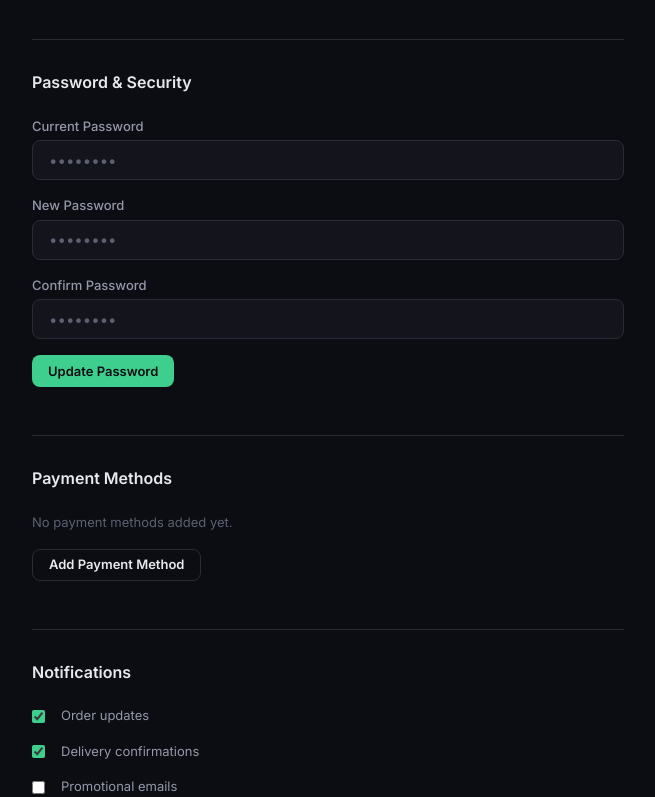
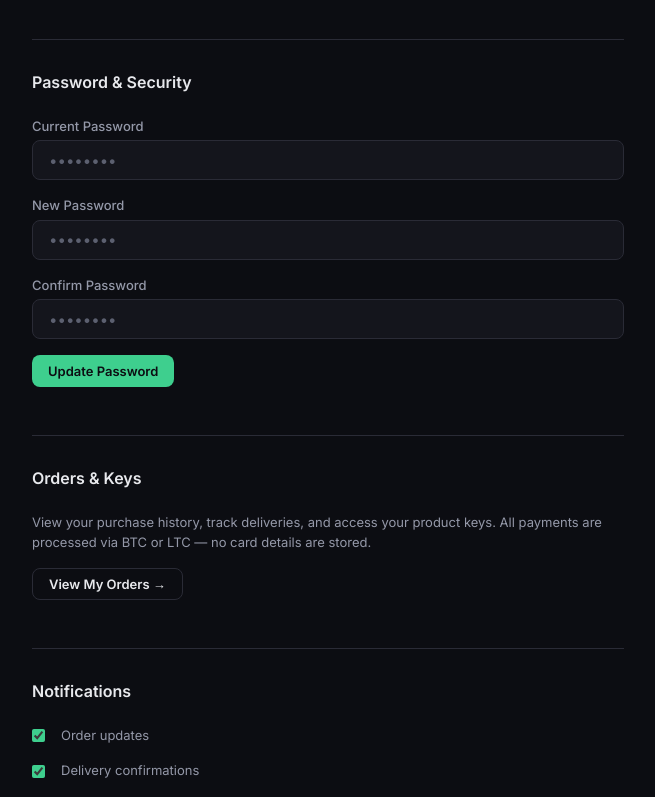
Before and after one commit to moeelzayyat/goblinlooter, a Next.js app: page /account in a window 1280 px wide. Shown: the part 404-1201 px from the top of the page, without its empty margins (312-967 px from the left). Built offline with nearby package versions, Linux system fonts and the light colour scheme; no server answers.

Commit message:
fix: account page - replace Payment Methods with Orders section, add Link import

```diff
--- a/src/app/account/page.tsx
+++ b/src/app/account/page.tsx
@@ -2,6 +2,7 @@
 
 import { NavBar } from "@/components/layout/NavBar";
 import { Footer } from "@/components/layout/Footer";
+import Link from "next/link";
 import { PageHeader } from "@/components/layout/PageHeader";
 import { TextInput } from "@/components/ui/TextInput";
 import { Button } from "@/components/ui/Button";
@@ -100,7 +101,7 @@ export default function AccountPage() {
           </div>
         </section>
 
-        {/* Payment */}
+        {/* Orders */}
         <section
           style={{
             marginBottom: "var(--space-2xl)",
@@ -115,23 +116,26 @@ export default function AccountPage() {
               marginBottom: "var(--space-lg)",
             }}
           >
-            Payment Methods
+            Orders & Keys
           </h2>
           <p
             style={{
-              color: "var(--text-muted)",
+              color: "var(--text-secondary)",
               fontSize: "var(--text-sm)",
+              marginBottom: "var(--space-md)",
             }}
           >
-            No payment methods added yet.
+            View your purchase history, track deliveries, and access your product keys.
+            All payments are processed via BTC or LTC — no card details are stored.
           </p>
-          <Button
-            variant="secondary"
-            size="sm"
-            style={{ marginTop: "var(--space-md)" }}
-          >
-            Add Payment Method
-          </Button>
+          <Link href="/orders">
+            <Button
+              variant="secondary"
+              size="sm"
+            >
+              View My Orders →
+            </Button>
+          </Link>
         </section>
 
         {/* Notifications */}
```
